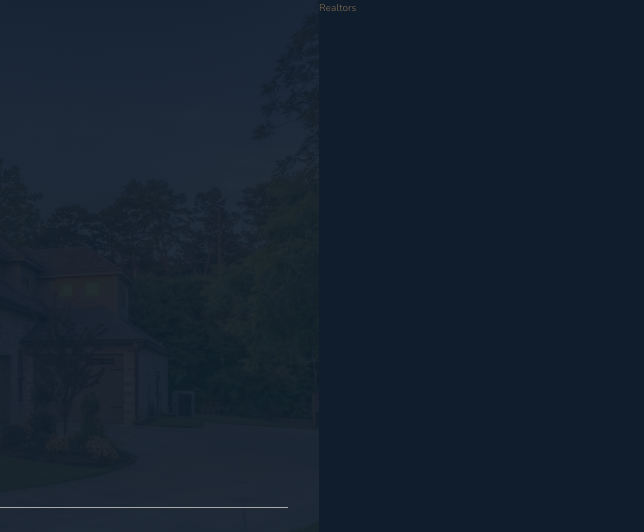
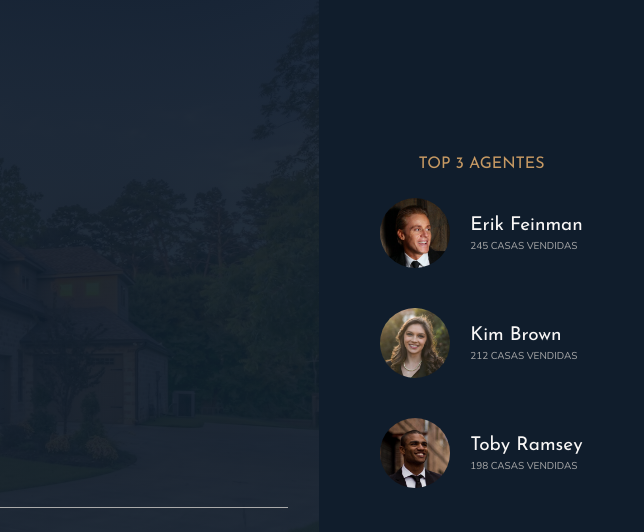
Before and after one commit to Jalgoz/Nexter, a website: page index.html in a window 1280 px wide. Shown: the top 532 px of the page, 636-1280 px from the left. Drawn offline with nearby package versions, Linux system fonts and the light colour scheme.

Commit message:
Se termino la ultima sección del proyecto

```diff
--- a/index.html
+++ b/index.html
@@ -14,7 +14,6 @@
     <body class="container">
         <div class="sidebar">
             <button class="nav-btn">
-
             </button>
         </div>
 
@@ -37,7 +36,27 @@
         </div>
 
         <div class="realtors">
-            Realtors
+            <h3 class="heading-3">Top 3 agentes</h3>
+
+            <div class="realtors__list">
+                <img src="img/realtor-1.jpeg" alt="Agente 1" class="realtors__img">
+                <div class="realtors__details">
+                    <h4 class="heading-4 heading-4--light">Erik Feinman</h4>
+                    <p class="realtors__sold">245 casas vendidas</p>
+                </div>
+
+                <img src="img/realtor-2.jpeg" alt="Agente 1" class="realtors__img">
+                <div class="realtors__details">
+                    <h4 class="heading-4 heading-4--light">Kim Brown</h4>
+                    <p class="realtors__sold">212 casas vendidas</p>
+                </div>
+
+                <img src="img/realtor-3.jpeg" alt="Agente 1" class="realtors__img">
+                <div class="realtors__details">
+                    <h4 class="heading-4 heading-4--light">Toby Ramsey</h4>
+                    <p class="realtors__sold">198 casas vendidas</p>
+                </div>
+            </div>
         </div>
 
         <section class="features">
--- a/sass/components/_realtors.scss
+++ b/sass/components/_realtors.scss
@@ -0,0 +1,34 @@
+.realtors {
+    padding: 3rem;
+
+    display: grid;
+    align-content: center;
+    justify-content: center;
+    grid-row-gap: 2rem;
+    justify-items: center;
+
+    &__list {
+        display: grid;
+        grid-template-columns: min-content max-content;
+        grid-template-rows: auto;
+        grid-row-gap: 5vh;
+        grid-column-gap: 2rem;
+        align-items: center;
+    }
+
+    &__img {
+        width: 7rem;
+        border-radius: 50%;
+        display: block;
+    }
+
+    &__details {
+
+    }
+
+    &__sold {
+        text-transform: uppercase;
+        color: $color-grey-light-2;
+        margin-top: -3px;
+    }
+}
--- a/sass/pages/_home.scss
+++ b/sass/pages/_home.scss
@@ -12,7 +12,7 @@
 .features {
     grid-column: center-start / center-end;
 
-    margin: 15rem 0;
+    margin: 18rem 0;
 
     display: grid;
     // grid-template-columns: repeat(3, 1fr);
@@ -36,7 +36,7 @@
 
 .homes {
     grid-column: center-start / center-end;
-    margin: 12rem 0;
+    margin: 18rem 0;
 
     display: grid;
     grid-template-columns: repeat(auto-fit, minmax(26rem, 1fr));
```
Also changed, not shown: css/style.css.
